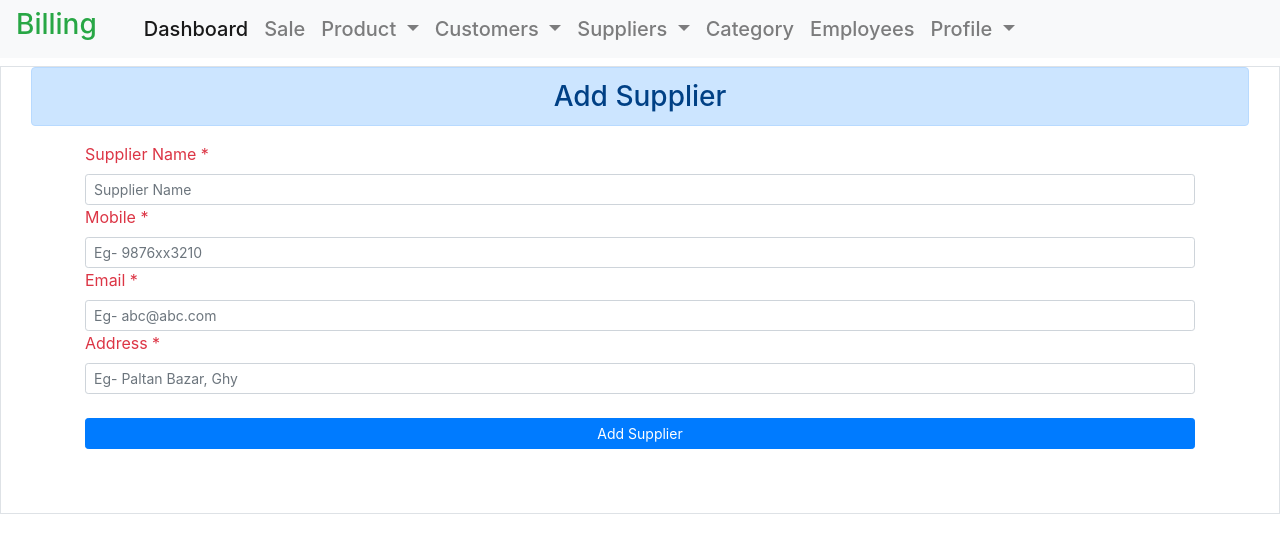
After one commit to masud-ahmed-alt/Billing-System, a PHP site: page /add_supplier.php in a window 1280 px wide. The commit adds this page. Shown: the top 553 px of the page. Run offline with PHP 8.4, Linux system fonts and the light colour scheme; the visitor is signed in with stand-in values (Sample User, id 1).

Commit message:
supplier && inventory add

```diff
--- /dev/null
+++ b/add_supplier.php
@@ -0,0 +1,78 @@
+<?php require_once 'menu/header.php' ?>
+<div class="container-fluid">
+    <h3 class="alert alert-primary text-center">Add Supplier</h3>
+
+
+    <div class="container">
+        <form action="" method="post">
+            <label for="sname" class="text-danger">Supplier Name *</label>
+            <input class="form-control form-control-sm" type="text" name="sname" placeholder="Supplier Name" required>
+
+            <label for="smob" class="text-danger">Mobile *</label>
+            <input class="form-control form-control-sm" type="text" name="smob" placeholder="Eg- 9876xx3210" required>
+
+            <label for="semail" class="text-danger">Email *</label>
+            <input class="form-control form-control-sm" type="email" name="semail" placeholder="Eg- abc@abc.com" required>
+
+            <label for="sadds" class="text-danger">Address *</label>
+            <input class="form-control form-control-sm" type="text" name="sadds" placeholder="Eg- Paltan Bazar, Ghy" required>
+
+            <br>
+            <button class="btn btn-primary btn-sm btn-block" name="addsupplier">Add Supplier</button>
+            <br>
+
+            <p class="text-center text-danger">
+                <?php
+                if (isset($_SESSION['msg'])) {
+                    echo $_SESSION['msg'];
+                    unset($_SESSION['msg']);
+                }
+                ?>
+            </p>
+        </form>
+    </div>
+</div>
+<br>
+<?php require_once 'menu/footer.php' ?>
+
+
+<?php
+
+if (isset($_POST['addsupplier'])) {
+    $sname = $_POST['sname'];
+    $smob = $_POST['smob'];
+    $semail = $_POST['semail'];
+    $sadds = $_POST['sadds'];
+
+
+    // $sql = "SELECT * FROM `user` JOIN `supplier` ON `user`.`id`=`supplier`.`id` WHERE `user`.`name` = '$sname' AND `user`.`mobile` = '$smob'
+    // AND `supplier`.`address` = '$sadds'";
+
+    $sql = "SELECT * FROM `supplier` JOIN `user` WHERE `supplier`.`user_id`=`user`.`id` AND `supplier`.`address`='$sadds'
+    AND `user`.`name`='$sname'  OR `user`.`email`='$semail' OR `user`.`mobile`='$smob'";
+
+
+    if (mysqli_num_rows(mysqli_query($conn, $sql)) <= 0) {
+        $sql_ins = "INSERT INTO `user` (`name`,`mobile`,`email`) VALUES ('$sname','$smob','$semail')";
+        if (mysqli_query($conn, $sql_ins)) {
+            $uid = mysqli_insert_id($conn);
+            // echo $uid;
+            $sql_inst = "INSERT INTO `supplier`(`user_id`, `address`) VALUES ('$uid','$sadds')";
+            if (mysqli_query($conn, $sql_inst)) {
+                $_SESSION['msg'] = "Supplier Added!";
+                echo "<script>window.location.href='add_supplier.php' </script>";
+            } else {
+                // executeQuery($conn, "DELETE FROM `user` WHERE `id` = $userid");
+                $_SESSION['msg'] = mysqli_error($conn);
+            }
+        } else {
+            $_SESSION['msg'] = mysqli_error($conn);
+            echo "<script>window.location.href='add_supplier.php' </script>";
+        }
+    } else {
+        echo "<script>window.location.href='add_supplier.php' </script>";
+        $_SESSION['msg'] = "Supplier Exists!";
+    }
+}
+
+?>
--- a/menu/header.php
+++ b/menu/header.php
@@ -80,7 +80,7 @@ if (!isset($_SESSION["user"])) {
                             Suppliers
                         </a>
                         <div class="dropdown-menu" aria-labelledby="navbarDropdown">
-                            <a class="dropdown-item" href="#">Add Supplier</a>
+                            <a class="dropdown-item" href="add_supplier.php">Add Supplier</a>
                             <div class="dropdown-divider"></div>
                             <a class="dropdown-item" href="#">List of Supplier</a>
                         </div>
```
Also changed, not shown: manage_inventory.php (+79 -0 lines).
